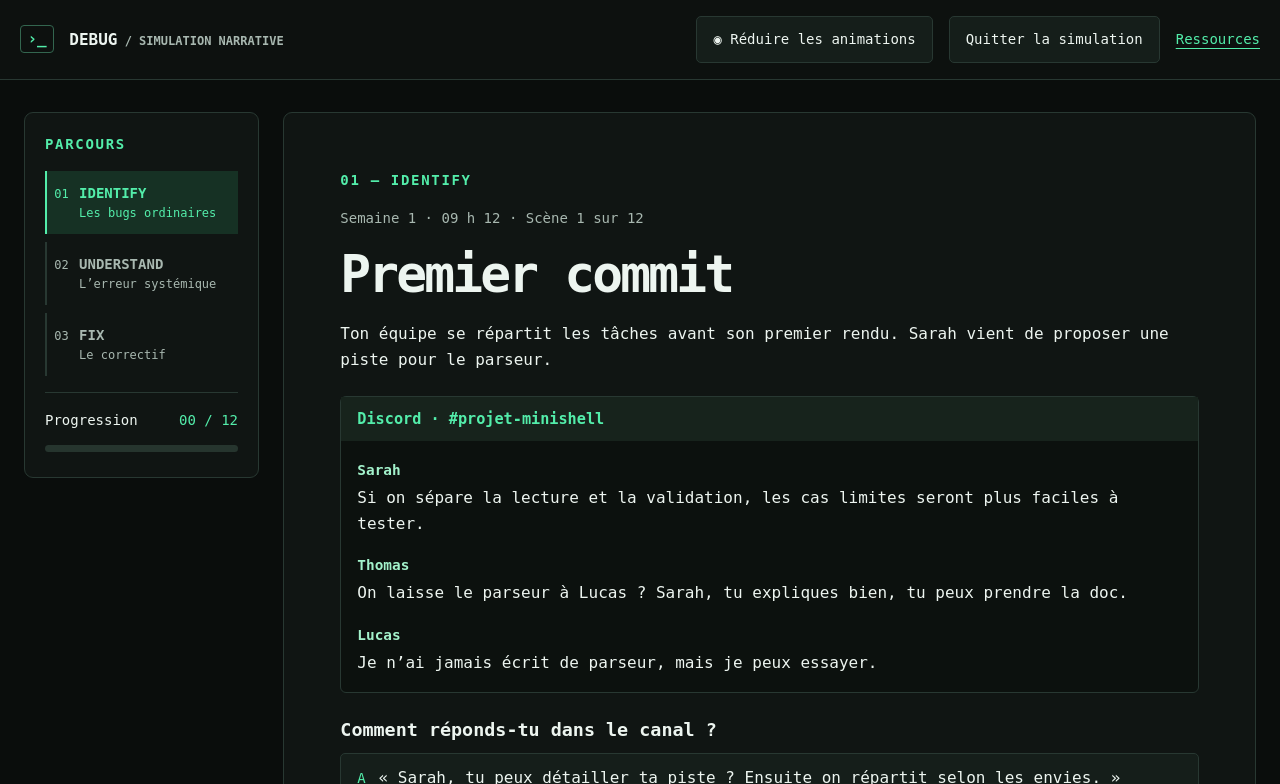
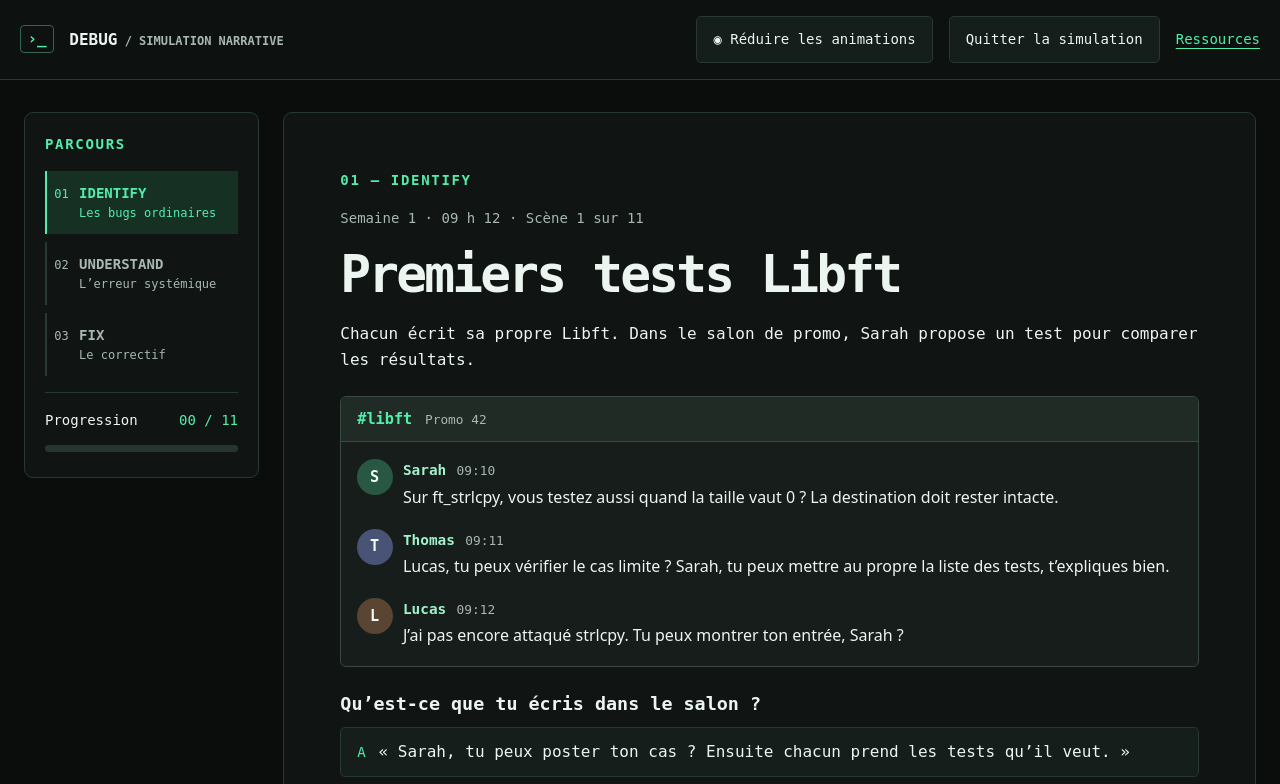
Before and after one commit to lea187/debug-vss, a plain HTML site: page index.html in a window 1280 px wide. Both pictures are taken after a click on the button "Démarrer la simulation". Shown: the top 784 px of the page. Drawn offline with Linux system fonts and the light colour scheme.

Commit message:
Add files via upload

```diff
--- a/game.js
+++ b/game.js
@@ -112,16 +112,34 @@ function renderScene(revealSensitive = false) {
   }
 
   section.append(element('p', scene.story, 'reveal'));
-  const chat = element('div', '', 'chat reveal');
+  const channel = scene.channel.replace('Discord · ', '');
+  const directMessage = channel.startsWith('Messages privés · ');
+  const conversation = channel.startsWith('#') || directMessage;
+  const chat = element('div', '', conversation ? 'chat conversation reveal' : 'chat reveal');
   const list = element('ol');
   // Certains dialogues consultent les actions retenues dans les scènes précédentes.
   const messages = typeof scene.messages === 'function' ? scene.messages(anchors) : scene.messages;
-  messages.forEach(([author, message]) => {
+  messages.forEach(([author, message, time]) => {
     const item = element('li');
-    item.append(element('strong', author), element('p', message));
+    const content = element('div');
+    const byline = element('div', '', 'message-byline');
+    byline.append(element('strong', author));
+    if (time) byline.append(element('time', time));
+    content.append(byline, element('p', message));
+    if (conversation) {
+      const avatar = element('span', author[0], 'avatar');
+      avatar.dataset.author = author;
+      avatar.setAttribute('aria-hidden', 'true');
+      item.append(avatar);
+    }
+    item.append(content);
     list.append(item);
   });
-  chat.append(element('h2', scene.channel), list);
+  const title = element('h2', directMessage ? channel.replace('Messages privés · ', '@') : channel);
+  if (conversation) {
+    title.append(element('span', directMessage ? 'Message privé' : 'Promo 42', 'channel-context'));
+  }
+  chat.append(title, list);
   section.append(chat);
 
   const decision = element('div');
@@ -183,7 +201,7 @@ function renderReport() {
   const next = interventions.find(([key]) => !anchors.has(key));
   const identification = [
     ['roles', 'les rôles genrés'], ['credit', 'l’attribution du travail'], ['acces', 'l’exclusion par les canaux privés'],
-    ['diffusion', 'la diffusion des messages privés'], ['cumul', 'l’accumulation des effets'], ['impact', 'la distinction entre intention et impact']
+    ['diffusion', 'la diffusion des messages privés'], ['cumul', 'l’accumulation des effets']
   ].filter(([key]) => anchors.has(key)).map(([, label]) => label);
   const topics = [
     ['Identifier les violences', identification.length ? 'Tes choix ont abordé ' + identification.join(', ') + '. En réunion, observe aussi qui doit apporter davantage de preuves pour être entendu.' : 'Observe les faits qui se répètent. Qui obtient les tâches techniques ? Qui doit défendre son diagnostic ? Qui reçoit les invitations ?'],
--- a/index.html
+++ b/index.html
@@ -28,8 +28,8 @@
     <li><span>03</span><div><strong>FIX</strong><small>Le correctif</small></div></li>
   </ol>
   <div class="progress">
-    <label for="progress">Progression <span id="count">00 / 12</span></label>
-    <progress id="progress" value="0" max="12"></progress>
+    <label for="progress">Progression <span id="count">00 / 11</span></label>
+    <progress id="progress" value="0" max="11"></progress>
   </div>
 </aside>
 <main id="screen" tabindex="-1">
--- a/scenes.js
+++ b/scenes.js
@@ -2,43 +2,55 @@
 // éventuellement, un point d’appui utilisé dans le bilan et les dialogues.
 const scenes = [
   {
-    chapter: 0, time: 'Semaine 1 · 09 h 12', title: 'Premier commit', channel: 'Discord · #projet-minishell',
-    story: 'Ton équipe se répartit les tâches avant son premier rendu. Sarah vient de proposer une piste pour le parseur.',
-    messages: [['Sarah', 'Si on sépare la lecture et la validation, les cas limites seront plus faciles à tester.'], ['Thomas', 'On laisse le parseur à Lucas ? Sarah, tu expliques bien, tu peux prendre la doc.'], ['Lucas', 'Je n’ai jamais écrit de parseur, mais je peux essayer.']],
-    prompt: 'Comment réponds-tu dans le canal ?',
+    chapter: 0, time: 'Semaine 1 · 09 h 12', title: 'Premiers tests Libft', channel: 'Discord · #libft',
+    story: 'Chacun écrit sa propre Libft. Dans le salon de promo, Sarah propose un test pour comparer les résultats.',
+    messages: [
+      ['Sarah', 'Sur ft_strlcpy, vous testez aussi quand la taille vaut 0 ? La destination doit rester intacte.', '09:10'],
+      ['Thomas', 'Lucas, tu peux vérifier le cas limite ? Sarah, tu peux mettre au propre la liste des tests, t’expliques bien.', '09:11'],
+      ['Lucas', 'J’ai pas encore attaqué strlcpy. Tu peux montrer ton entrée, Sarah ?', '09:12']
+    ],
+    prompt: 'Qu’est-ce que tu écris dans le salon ?',
     choices: [
-      ['« Sarah, tu peux détailler ta piste ? Ensuite on répartit selon les envies. »', 'Sarah poste un exemple. Lucas propose de travailler en binôme avec elle.', 'Demander les préférences et les compétences réelles évite que la répartition reproduise des rôles genrés.', 'roles'],
-      ['« On tourne à mi-projet ? Comme ça, tout le monde aura fait un peu de code. »', 'L’équipe approuve. Pour le premier rendu, Sarah hérite quand même de la doc.', 'La rotation ouvre des possibilités. Son effet dépend de qui obtient les premières occasions de coder et de la place laissée aux préférences.'],
-      ['« Sarah, je peux prendre la moitié de la doc. »', 'Sarah te remercie. Sa proposition sur le parseur reste sans réponse.', 'Partager la charge aide sur le moment. Revenir sur la proposition technique permet aussi de traiter la mise à l’écart.']
+      ['« Sarah, tu peux poster ton cas ? Ensuite chacun prend les tests qu’il veut. »', 'Sarah partage son exemple. Lucas propose de le lancer sur sa propre Libft.', 'Donner suite à la proposition technique évite que Sarah soit cantonnée à la prise de notes.', 'roles'],
+      ['« On change de rôle à la prochaine séance ? »', 'L’idée plaît. Pour cette séance, Sarah se retrouve quand même à rédiger les notes.', 'Faire tourner les rôles peut aider. Vérifie aussi qui a la possibilité de contribuer dès maintenant.'],
+      ['« Je peux mettre au propre la moitié de la liste. »', 'Sarah te remercie. Le salon passe à une autre fonction sans revenir à son test.', 'Partager la charge aide. Revenir sur son idée permet aussi de traiter la mise à l’écart.']
     ]
   },
   {
-    chapter: 0, time: 'Semaine 1 · 18 h 04', title: 'La preuve en plus', channel: 'Discord · #revue-de-code',
-    story: 'Après le rendu, Sarah repère un problème qui n’apparaît qu’avec une entrée vide.',
-    messages: [['Sarah', 'Avec une entrée vide, on libère le même pointeur deux fois.'], ['Maxime', 'Tu es sûre ? Lucas, tu confirmes ?'], ['Lucas', 'Oui, c’est exactement ce que Sarah vient de dire.'], ['Maxime', 'Ok, je corrige.']],
+    chapter: 0, time: 'Semaine 1 · 18 h 04', title: 'La preuve en plus', channel: 'Discord · #libft',
+    story: 'Lucas partage le résultat d’un test de ft_memmove. Sarah repère un cas que le test ne couvre pas.',
+    messages: [
+      ['Sarah', 'Essaie de copier le début du buffer un octet plus loin, dans le même tableau. Les zones se chevauchent.', '18:01'],
+      ['Thomas', 'T’es sûre que c’est un cas attendu ? Lucas, tu confirmes ?', '18:02'],
+      ['Lucas', 'Oui, je viens de tester. C’est bien le cas que Sarah décrit.', '18:03'],
+      ['Thomas', 'Ok, je le rajoute à ma liste.', '18:04']
+    ],
     prompt: 'Que fais-tu de cet échange ?',
     choices: [
-      ['« Merci Sarah pour le diagnostic. On ajoute ton cas au test ? »', 'Le cas de test porte le nom du scénario décrit par Sarah. Le canal reconnaît publiquement sa contribution.', 'Rendre le crédit à la personne qui a fait le travail aide à rétablir sa place dans l’échange.', 'credit'],
-      ['Tu proposes en privé à Maxime de demander la même preuve à tout le monde.', 'Maxime relit le fil. Il dit qu’il essaiera de faire attention à la prochaine revue.', 'Un échange privé peut faciliter la discussion. Le groupe peut aussi avoir besoin d’un retour visible sur l’attribution du travail.', 'credit'],
-      ['Tu ajoutes le test pour éviter que le problème revienne.', 'Le test passe. La différence de traitement se perd dans l’historique.', 'Résoudre le problème technique et reconnaître la contribution sont deux actions distinctes.']
+      ['« Merci Sarah pour le cas. On l’ajoute à la liste commune ? »', 'Sarah complète la liste avec le résultat attendu. Le salon reconnaît sa contribution.', 'Nommer la contribution de Sarah lui rend le crédit pour son travail.', 'credit'],
+      ['Tu proposes en privé à Thomas de demander la même preuve à tout le monde.', 'Thomas relit le fil. Il dit qu’il essaiera de faire attention lors de la prochaine revue.', 'Un message privé peut faciliter la discussion. Le groupe peut aussi avoir besoin de voir à qui revient l’idée.', 'credit'],
+      ['Tu ajoutes le cas à tes propres tests.', 'Ton test passe. Dans le fil, personne ne revient sur la différence de traitement.', 'Résoudre le problème technique et reconnaître la contribution sont deux actions distinctes.']
     ]
   },
   {
     chapter: 0, time: 'Semaine 2 · 22 h 31', title: 'Le canal parallèle', channel: 'Messages privés · Lucas',
-    story: 'Tu apprends qu’une session d’entraide a été organisée dans un petit canal privé. Sarah découvre la session après coup.',
-    messages: [['Lucas', 'Thomas a ajouté les gens qu’il voyait souvent au cluster le soir.'], ['Lucas', 'Quand Sarah a demandé le lien, Maxime lui a dit de ne pas prendre ça personnellement.']],
+    story: 'Une séance de préparation à l’évaluation Libft a circulé dans un salon privé. Sarah l’apprend après coup.',
+    messages: [
+      ['Lucas', 'Thomas avait mis le créneau dans le petit salon du cluster. On a surtout testé les erreurs d’allocation dans ft_split.', '22:30'],
+      ['Lucas', 'Sarah a demandé où trouver les prochains créneaux. Maxime lui a répondu que c’était juste un truc entre potes.', '22:31']
+    ],
     prompt: 'Comment réagis-tu à l’organisation du groupe ?',
     choices: [
-      ['Tu proposes de publier le prochain créneau dans le canal commun.', 'La prochaine session apparaît dans le canal de promo. Deux autres personnes jusque-là absentes s’inscrivent.', 'Rendre l’information accessible à tous réduit l’exclusion, même si elle s’est installée sans décision explicite.', 'acces'],
-      ['Tu partages les notes directement avec Sarah et lui proposes une session.', 'Sarah récupère les notes. Les invitations suivantes continuent à circuler entre les mêmes personnes.', 'Le soutien individuel est utile. Modifier la manière de diffuser les invitations agit sur ce qui se répète.'],
-      ['Tu demandes à Lucas d’inviter Sarah au canal privé.', 'Lucas transmet le lien. D’autres étudiants découvrent toujours les sessions après coup.', 'Une invitation ciblée peut réparer une omission. Une règle commune évite que l’accès dépende des relations personnelles.']
+      ['Tu proposes de publier le prochain créneau dans #libft.', 'La prochaine séance apparaît dans le salon commun. Deux autres personnes jusque-là absentes s’inscrivent.', 'Rendre l’information accessible réduit l’exclusion, même si elle s’est installée sans décision explicite.', 'acces'],
+      ['Tu partages tes notes avec Sarah et tu lui proposes de tester ensemble.', 'Sarah récupère les notes. Les invitations suivantes circulent toujours entre les mêmes personnes.', 'Le soutien individuel aide. Modifier la diffusion des invitations agit sur ce qui se répète.'],
+      ['Tu demandes à Lucas d’inviter Sarah au salon privé.', 'Sarah reçoit le lien. D’autres étudiants découvrent toujours les séances après coup.', 'Une invitation ciblée peut réparer une omission. Un salon commun réduit la dépendance aux relations personnelles.']
     ]
   },
   {
     chapter: 1, time: 'Semaine 3 · 23 h 17', title: 'Les messages qui restent', channel: 'Messages privés · Sarah',
     sensitive: 'Pression sexuelle et rapport de pouvoir',
-    story: 'Thomas, plus avancé dans la formation, connaît bien les personnes qui aident à préparer les soutenances. Sarah te décrit des messages qu’elle reçoit en privé.',
-    messages: [['Sarah', 'Il me propose de revoir ma soutenance chez lui. J’ai dit que je préférais au campus.'], ['Sarah', 'Il est revenu à la charge plusieurs soirs. Hier, il m’a demandé une photo « un peu moins sage ». Il dit que ce serait dommage de perdre ses conseils.']],
+    story: 'Thomas, plus avancé dans la formation, aide Sarah à préparer son évaluation. Elle te parle de ses messages privés.',
+    messages: [['Sarah', 'Il voulait qu’on révise chez lui. J’ai proposé le campus.'], ['Sarah', 'Il insiste depuis plusieurs soirs. Hier, il a demandé une photo « moins sage » et m’a dit que je risquais de perdre son aide.']],
     prompt: 'Que lui dis-tu ?',
     choices: [
       ['« Tu as déjà posé une limite. Tu veux qu’on cherche un autre soutien pour la soutenance ? »', 'Sarah accepte que tu l’aides à trouver un autre binôme de préparation.', 'Des sollicitations sexuelles répétées et une pression liée à l’aide peuvent relever du harcèlement sexuel. Trouver un autre relais peut réduire la dépendance à Thomas.', 'limite'],
@@ -49,18 +61,18 @@ const scenes = [
   {
     chapter: 1, time: 'Semaine 4 · 00 h 08', title: 'Capture d’écran', channel: 'Discord · #off-topic',
     sensitive: 'Diffusion de messages privés et moqueries collectives',
-    story: 'Une capture recadrée de l’échange privé apparaît dans le canal général. Plusieurs personnes réagissent avec des émojis. Un autre message reprend le prénom de Sarah.',
+    story: 'Une capture de l’échange privé circule. Les réactions s’enchaînent et quelqu’un écrit le prénom de Sarah.',
     messages: [['Maxime', 'J’ai masqué le reste, c’est juste pour la blague.'], ['Lucas', 'On peut encore reconnaître de qui tu parles.'], ['Maxime', 'Ce n’est qu’un screen.']],
     prompt: 'Que fais-tu pendant que le fil continue ?',
     choices: [
       ['Tu demandes à la modération de retirer la capture sans la republier.', 'La modération retire le message. Un membre indique en privé qu’une copie a déjà circulé.', 'Limiter la diffusion réduit l’exposition. Un signalement ciblé avec un lien ou un identifiant évite de relayer le contenu.', 'diffusion'],
       ['Tu réponds « Ne repartagez pas la capture » puis tu écris à Sarah en privé.', 'Une personne annule son repartage. Sarah voit aussi que quelqu’un a pris sa défense.', 'Une intervention publique peut ralentir le groupe. Elle peut s’accompagner d’un signalement et d’un contact discret.', 'diffusion'],
-      ['Tu demandes à tes amis de ne pas réagir pour laisser le fil retomber.', 'Les réactions de ton groupe s’arrêtent. La capture reste visible et continue de circuler ailleurs.', 'Les réactions alimentent la visibilité et la banalisation. Leur disparition ne retire pas le message d’origine.']
+      ['Tu demandes à tes amis de ne pas réagir pour laisser le fil retomber.', 'Les réactions de ton groupe s’arrêtent. La capture reste visible et continue de circuler ailleurs.', 'L’intention de faire rire n’efface pas l’exposition de Sarah. Retirer les réactions laisse le message d’origine visible.']
     ]
   },
   {
     chapter: 1, time: 'Semaine 4 · 12 h 45', title: 'Mythe ou réalité · Le silence', channel: 'Messages privés · Lucas',
-    story: 'Après un événement de promo, Lucas te raconte qu’une personne s’est figée quand on s’est rapproché d’elle. Tu ne connais pas son identité.',
+    story: 'Après une soirée de promo, Lucas te dit qu’une personne s’est figée quand quelqu’un a essayé de l’embrasser.',
     messages: [['Lucas', 'Elle n’a rien dit. Est-ce qu’on peut se dire qu’elle était d’accord ?']],
     prompt: 'Comment réponds-tu à Lucas ?',
     choices: [
@@ -72,27 +84,16 @@ const scenes = [
   {
     chapter: 1, time: 'Semaine 5 · 07 h 06', title: 'Le matin de Sarah', channel: 'Notes de Sarah · Changement de perspective',
     sensitive: 'Effets du harcèlement sur la santé et les études',
-    story: 'Tu découvres maintenant le point de vue de Sarah. Elle a mal dormi et son ventre se serre à l’idée de croiser Thomas. Elle surveille les notifications en permanence, puis coupe Discord. Elle manque une correction et commence à douter de sa place.',
+    story: 'Tu lis les notes de Sarah. Elle dort mal, a le ventre noué et guette chaque notification. Puis elle coupe Discord.',
     messages: (anchors) => [
-      ['Sarah', anchors.has('roles') || anchors.has('credit') ? 'Quand quelqu’un a ramené l’équipe à mon idée, ça m’a fait du bien. Depuis, il y a aussi les messages et la capture.' : 'Ça a commencé par des petites choses. Je devais toujours expliquer un peu plus pour qu’on m’écoute.'],
-      ['Sarah', 'J’ai souvent mal à la tête. Il y a des jours où je ne viens plus du tout. Mes amis me voient moins, et je prends du retard.']
+      ['Sarah', anchors.has('roles') || anchors.has('credit') ? 'Ça m’a fait du bien quand quelqu’un a pris mon test au sérieux. Depuis, il y a eu les messages et la capture.' : 'Ça a commencé sur #libft. Je devais toujours me justifier un peu plus.'],
+      ['Sarah', 'J’ai souvent mal à la tête. Je vois moins mes amis, je rate des corrections. Je commence à douter de ma place ici.']
     ],
     prompt: 'Quel lien retiens-tu entre les événements et son quotidien ?',
     choices: [
       ['Les épisodes s’accumulent et changent la façon dont Sarah étudie, dort et se sent en sécurité.', 'Une camarade lui propose de l’accompagner là où elle choisira de demander de l’aide.', 'Anxiété, hypervigilance, douleurs et isolement peuvent se renforcer. Les réactions varient selon les personnes et les situations.', 'cumul'],
       ['Les échéances et les mauvaises nuits semblent expliquer une partie du décrochage.', 'Sarah reconnaît la fatigue. Elle remarque aussi que les notifications ravivent l’appréhension, même les jours sans rendu.', 'La charge scolaire peut contribuer à l’épuisement. Pour comprendre ce qui se cumule, prends aussi au sérieux ce que la personne associe aux incidents.'],
       ['La capture paraît être l’événement central puisque le groupe entier l’a vue.', 'Sarah se rappelle combien d’efforts elle faisait déjà pour rester dans le groupe avant sa diffusion.', 'Un épisode visible peut s’ajouter à des semaines de mise à l’écart ou de pression que les témoins ont moins remarquées.']
-    ]
-  },
-  {
-    chapter: 1, time: 'Semaine 5 · 17 h 52', title: 'Mythe ou réalité · Le contexte', channel: 'Messages privés · Lucas',
-    story: 'Tu reprends ton point de vue. Lucas revient sur la discussion, après avoir vu que Sarah a quitté plusieurs canaux.',
-    messages: [['Lucas', 'Thomas dit qu’il draguait et qu’il ne voulait pas lui faire de mal. Ça change ce qu’on doit faire ?']],
-    prompt: 'Qu’apporte sa version à la discussion ?',
-    choices: [
-      ['« Ça explique comment il décrit son geste. La pression et les effets sur Sarah restent à prendre en compte. »', 'Lucas propose de parler de faits précis et demande à Sarah comment elle voudrait être soutenue.', 'On peut repérer une pression et agir sur ses effets sans établir ce que l’auteur avait en tête.', 'impact'],
-      ['« Parlons à Thomas en premier pour qu’il nous dise ce qu’il voulait. »', 'Lucas hésite à contacter Sarah tant qu’il n’a pas entendu Thomas.', 'L’intention est une information parmi d’autres. Le soutien peut commencer avant d’avoir entendu sa version.'],
-      ['« On pourrait leur proposer de s’expliquer ensemble. »', 'Sarah répond en privé qu’elle a besoin de distance. La rencontre n’a pas lieu.', 'Une confrontation imposée peut renforcer la pression. Vérifie toujours les souhaits et la sécurité de la personne concernée.']
     ]
   },
   {
--- a/style.css
+++ b/style.css
@@ -108,3 +108,43 @@ h1, h2, h3 { line-height: 1.2; }
   .report-grid { grid-template-columns: 1fr; }
   .footer { flex-direction: column; align-items: flex-start; gap: .25rem; }
 }
+
+/* Le salon reprend les repères d’une messagerie tout en gardant le thème DEBUG. */
+.conversation { background: #171d1b; border-color: #384943; }
+.conversation h2 {
+  display: flex;
+  flex-wrap: wrap;
+  align-items: baseline;
+  gap: .35rem .8rem;
+  background: #202b26;
+  border-bottom: 1px solid #384943;
+  border-radius: 5px 5px 0 0;
+}
+.channel-context { color: var(--muted); font-size: .8rem; font-weight: 400; }
+.conversation ol { gap: .15rem; padding: .55rem; }
+.conversation li {
+  display: grid;
+  grid-template-columns: 2.25rem minmax(0, 1fr);
+  align-items: start;
+  gap: .65rem;
+  padding: .5rem .4rem;
+  border-radius: 4px;
+}
+.conversation li:hover { background: #212c27; }
+.message-byline { display: flex; flex-wrap: wrap; align-items: baseline; gap: .1rem .65rem; }
+.message-byline time { color: var(--muted); font-size: .8rem; }
+.conversation p { font-family: system-ui, sans-serif; }
+.avatar {
+  display: grid;
+  place-items: center;
+  aspect-ratio: 1;
+  border-radius: 50%;
+  background: #384641;
+  color: #f2faf6;
+  font-size: .95rem;
+  font-weight: 800;
+}
+.avatar[data-author="Sarah"] { background: #285744; }
+.avatar[data-author="Thomas"] { background: #495375; }
+.avatar[data-author="Lucas"] { background: #5a4532; }
+.avatar[data-author="Maxime"] { background: #593d56; }
```
Also changed, not shown: 1 other file.
